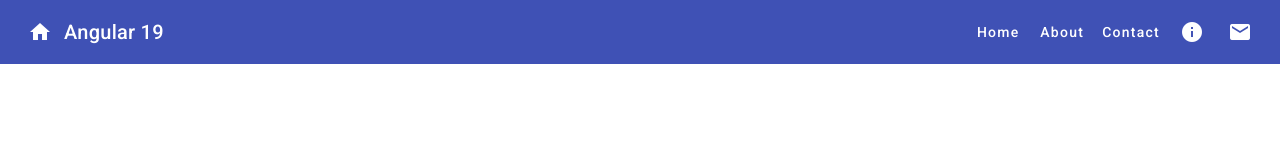
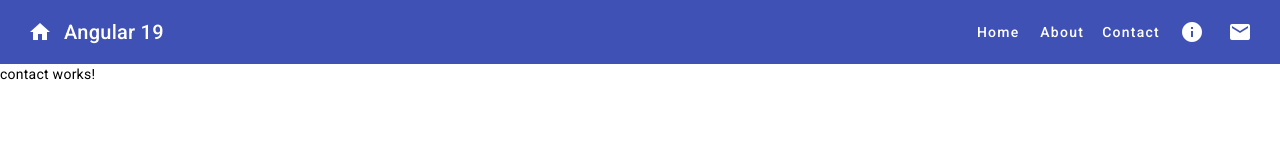
Before and after one commit to vitalysinitsin/courses, an Angular app in the folder angular/newstandalone/: page /contact/1/1 in a window 1280 px wide. Before the commit this address led to /. Shown: the top 160 px of the page. Built offline with nearby package versions, Linux system fonts and the light colour scheme.

Commit message:
passing params to the routes

```diff
--- a/angular/newstandalone/src/app/app.routes.ts
+++ b/angular/newstandalone/src/app/app.routes.ts
@@ -16,4 +16,8 @@ export const routes: Routes = [
     path: 'contact',
     component: ContactComponent,
   },
+  {
+    path: 'contact/:submenu/:id',
+    component: ContactComponent,
+  },
 ];
--- a/angular/newstandalone/src/app/common/about/about.component.ts
+++ b/angular/newstandalone/src/app/common/about/about.component.ts
@@ -4,8 +4,6 @@ import { Component } from '@angular/core';
   selector: 'app-about',
   imports: [],
   templateUrl: './about.component.html',
-  styleUrl: './about.component.css'
+  styleUrl: './about.component.css',
 })
-export class AboutComponent {
-
-}
+export class AboutComponent {}
--- a/angular/newstandalone/src/app/common/contact/contact.component.ts
+++ b/angular/newstandalone/src/app/common/contact/contact.component.ts
@@ -1,15 +1,21 @@
-import { Component } from '@angular/core';
+import { Component, OnInit } from '@angular/core';
+import { ActivatedRoute } from '@angular/router';
 
 @Component({
   selector: 'app-contact',
   imports: [],
-  template: `
-    <p>
-      contact works!
-    </p>
-  `,
-  styleUrl: './contact.component.css'
+  template: ` <p>contact works!</p> `,
+  styleUrl: './contact.component.css',
 })
-export class ContactComponent {
+export class ContactComponent implements OnInit {
+  routeValue: any;
+  submenu: any;
 
+  constructor(private route: ActivatedRoute) {}
+
+  ngOnInit(): void {
+    this.routeValue = this.route.snapshot.paramMap.get('id');
+    this.submenu = this.route.snapshot.paramMap.get('submenu');
+    console.log(this.submenu, this.routeValue);
+  }
 }
```
